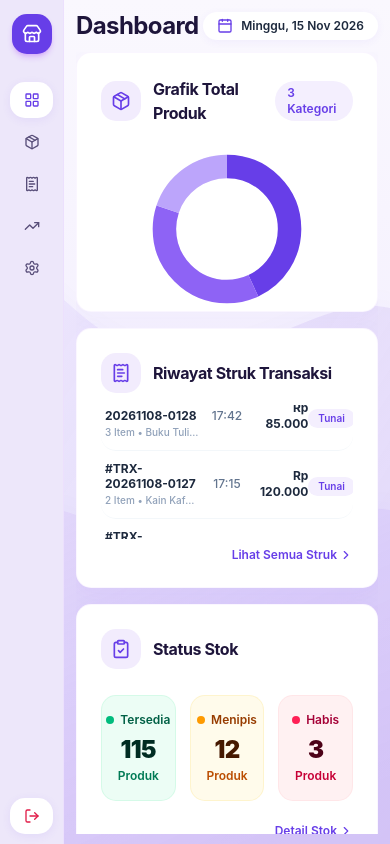
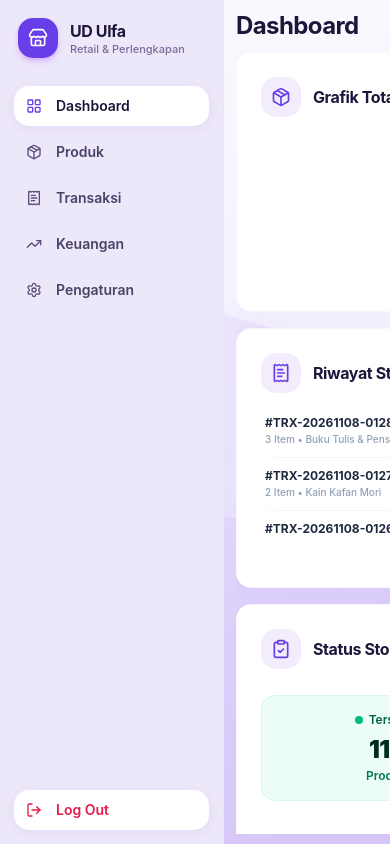
Before and after one commit to MufidatunNisaaa26/UD-ULFA, a React (Vite) app: page /dashboard in a window 390 px wide. Built offline with nearby package versions, Linux system fonts and the light colour scheme.

Commit message:
style: lock desktop layout and preserve 2-column form structure across devices

```diff
--- a/src/features/dashboard/components/DashboardSidebar.tsx
+++ b/src/features/dashboard/components/DashboardSidebar.tsx
@@ -30,15 +30,15 @@ export function DashboardSidebar({
   onLogout,
 }: DashboardSidebarProps) {
   return (
-    <aside className="w-16 md:w-56 xl:w-64 bg-[#ede7fa] border-r border-purple-200/40 flex flex-col justify-between p-2.5 sm:p-3 md:p-5 select-none shrink-0 h-full relative z-10 transition-all duration-200">
+    <aside className="w-56 xl:w-64 bg-[#ede7fa] border-r border-purple-200/40 flex flex-col justify-between p-3.5 sm:p-4 md:p-5 select-none shrink-0 h-full relative z-10 transition-all duration-200">
       {/* Top Section: Branding & Navigation */}
       <div className="flex flex-col">
         {/* Brand Logo & Name */}
-        <div className="flex items-center gap-3 px-1 py-1 mb-6 justify-center md:justify-start">
+        <div className="flex items-center gap-3 px-1 py-1 mb-6 justify-start">
           <div className="w-10 h-10 rounded-[15px] bg-[#673ee8] text-white flex items-center justify-center shadow-md shadow-purple-600/20 shrink-0">
             <Store className="w-5 h-5" />
           </div>
-          <div className="leading-tight hidden md:block">
+          <div className="leading-tight block">
             <h1 className="text-base font-bold text-[#1e153b] tracking-tight">
               UD Ulfa
             </h1>
@@ -60,7 +60,7 @@ export function DashboardSidebar({
                 type="button"
                 onClick={() => onTabChange(item.id)}
                 title={item.label}
-                className={`w-full flex items-center justify-center md:justify-start gap-3.5 px-2 md:px-3.5 py-2.5 rounded-[15px] text-sm font-semibold transition-all cursor-pointer ${
+                className={`w-full flex items-center justify-start gap-3.5 px-3 py-2.5 rounded-[15px] text-sm font-semibold transition-all cursor-pointer ${
                   isActive
                     ? 'bg-white text-[#1e153b] shadow-[0_2px_10px_rgba(103,62,232,0.08)]'
                     : 'text-[#4a4267] hover:text-[#1e153b] hover:bg-white/40'
@@ -71,7 +71,7 @@ export function DashboardSidebar({
                     isActive ? 'text-[#673ee8]' : 'text-[#584e79]'
                   }`}
                 />
-                <span className="hidden md:inline">{item.label}</span>
+                <span className="inline">{item.label}</span>
               </button>
             )
           })}
@@ -84,10 +84,10 @@ export function DashboardSidebar({
           type="button"
           onClick={onLogout}
           title="Log Out"
-          className="w-full flex items-center justify-center md:justify-start gap-3.5 px-2 md:px-3.5 py-2.5 rounded-[15px] text-sm font-semibold text-[#e11d48] bg-white hover:bg-rose-50/50 hover:text-rose-700 shadow-[0_2px_10px_rgba(103,62,232,0.08)] transition-all cursor-pointer active:scale-98"
+          className="w-full flex items-center justify-start gap-3.5 px-3 py-2.5 rounded-[15px] text-sm font-semibold text-[#e11d48] bg-white hover:bg-rose-50/50 hover:text-rose-700 shadow-[0_2px_10px_rgba(103,62,232,0.08)] transition-all cursor-pointer active:scale-98"
         >
           <LogOut className="w-4 h-4 shrink-0 text-[#e11d48]" />
-          <span className="hidden md:inline">Log Out</span>
+          <span className="inline">Log Out</span>
         </button>
       </div>
     </aside>
--- a/src/features/dashboard/components/ProductListView.tsx
+++ b/src/features/dashboard/components/ProductListView.tsx
@@ -303,7 +303,7 @@ export function ProductListView(props: ProductListViewProps = {}) {
         <form onSubmit={handleFormSubmit} className="flex-1 flex flex-col justify-between min-h-0">
           <div className="flex flex-col gap-4 sm:gap-5 lg:gap-6 min-h-0">
             {/* Baris 1: Nama Produk & Kategori */}
-            <div className="grid grid-cols-1 md:grid-cols-2 gap-4 sm:gap-6">
+            <div className="grid grid-cols-2 gap-4 sm:gap-6">
               {/* Nama Produk */}
               <div>
                 <label className="block text-sm sm:text-base font-semibold text-slate-800 mb-2">
@@ -360,7 +360,7 @@ export function ProductListView(props: ProductListViewProps = {}) {
             </div>
 
             {/* Baris 2: Harga & Stok */}
-            <div className="grid grid-cols-1 md:grid-cols-2 gap-4 sm:gap-6">
+            <div className="grid grid-cols-2 gap-4 sm:gap-6">
               {/* Harga */}
               <div>
                 <label className="block text-sm sm:text-base font-semibold text-slate-800 mb-2">
--- a/src/pages/DashboardPage.tsx
+++ b/src/pages/DashboardPage.tsx
@@ -33,7 +33,7 @@ export function DashboardPage() {
   } = useDashboard()
 
   return (
-    <div className="h-screen max-h-screen w-full flex relative overflow-hidden select-none">
+    <div className="h-screen max-h-screen w-full min-w-[1080px] flex relative overflow-hidden select-none">
       {/* Background Organik Ungu (Sama persis dengan halaman Auth) */}
       <OrganicPurpleBackground />
 
```
